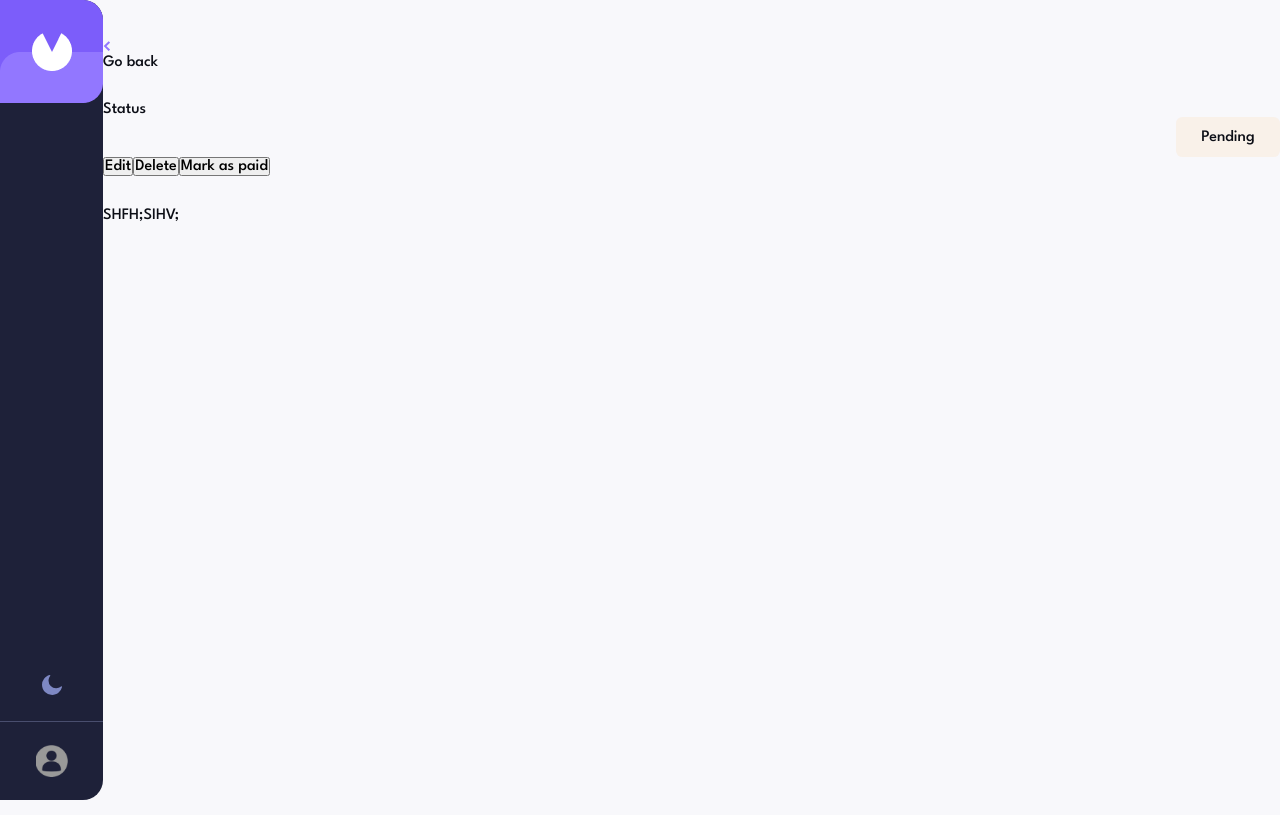
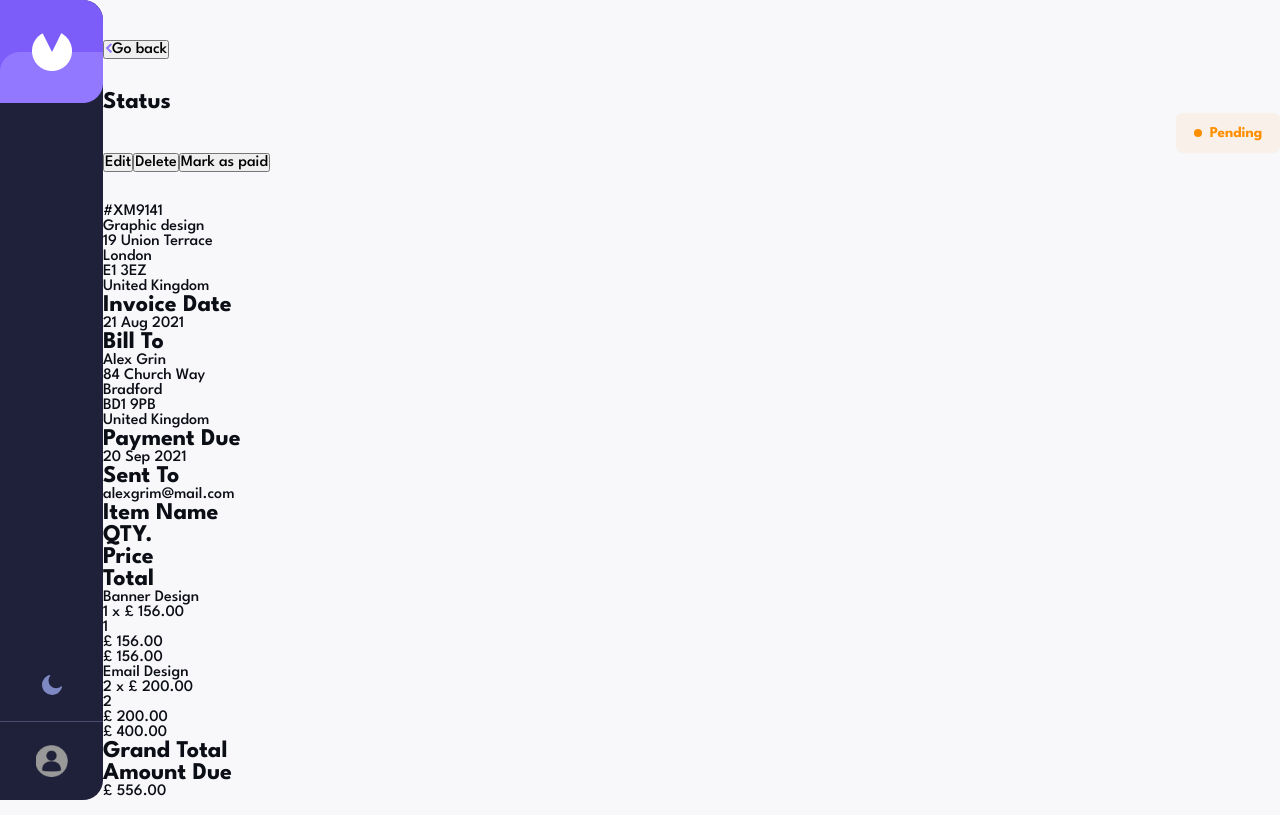
Before and after one commit to Kl3va/Invoice-Orbit, a React (Vite) app in the folder frontend/: page /invoices/4 in a window 1280 px wide. Built offline with nearby package versions, Linux system fonts and the light colour scheme; no server answers.

Commit message:
feat: added test texts for invoice details page

```diff
--- a/frontend/src/pages/invoice-details/index.tsx
+++ b/frontend/src/pages/invoice-details/index.tsx
@@ -6,6 +6,7 @@ const InvoiceDetailsPage = () => {
     <HomePageMain>
       <section>
         <div>
+          <button aria-label='Go back to prev page'>
             <svg width='7' height='10' xmlns='http://www.w3.org/2000/svg'>
               <path
                 d='M6.342.886L2.114 5.114l4.228 4.228'
@@ -15,15 +16,19 @@ const InvoiceDetailsPage = () => {
                 fill-rule='evenodd'
               />
             </svg>
-          <p>Go back</p>
+            Go back
+          </button>
         </div>
       </section>
 
       <section>
         <div>
           <div>
-            <p>Status</p>
-            <StatusContainer>Pending</StatusContainer>
+            <h2>Status</h2>
+            <StatusContainer>
+              <span></span>
+              <h4>Pending</h4>
+            </StatusContainer>
           </div>
 
           <div>
@@ -35,7 +40,75 @@ const InvoiceDetailsPage = () => {
       </section>
 
       <section>
-        <div>SHFH;SIHV;</div>
+        <div>
+          <div>
+            <div>
+              <div>
+                <p>
+                  <span>#</span>XM9141
+                </p>
+                <p>Graphic design</p>
+              </div>
+              <div>
+                <p>19 Union Terrace</p>
+                <p>London</p>
+                <p>E1 3EZ</p>
+                <p>United Kingdom</p>
+              </div>
+            </div>
+            <div>
+              <div>
+                <h2>Invoice Date</h2>
+                <p>21 Aug 2021</p>
+              </div>
+              <div>
+                <h2>Bill To</h2>
+                <div>
+                  <p>Alex Grin</p>
+                  <p>84 Church Way</p>
+                  <p>Bradford</p>
+                  <p>BD1 9PB</p>
+                  <p>United Kingdom</p>
+                </div>
+              </div>
+              <div>
+                <h2>Payment Due</h2>
+                <p>20 Sep 2021</p>
+              </div>
+              <div>
+                <h2>Sent to</h2>
+                <p>alexgrim@mail.com</p>
+              </div>
+            </div>
+          </div>
+          <div>
+            <div>
+              <h2>Item Name</h2>
+              <h2>QTY.</h2>
+              <h2>Price</h2>
+              <h2>Total</h2>
+            </div>
+            <div>
+              <p>Banner Design</p>
+              <p>1 x £ 156.00</p>
+              <p>1</p>
+              <p>£ 156.00</p>
+              <p>£ 156.00</p>
+            </div>
+            <div>
+              <p>Email Design</p>
+              <p>2 x £ 200.00</p>
+              <p>2</p>
+              <p>£ 200.00</p>
+              <p>£ 400.00</p>
+            </div>
+            <div>
+              <h2>Grand Total</h2>
+              <h2>Amount Due</h2>
+              <p>£ 556.00</p>
+            </div>
+          </div>
+        </div>
       </section>
     </HomePageMain>
   )
```
Lines whose indentation alone changed are shown as unchanged.
